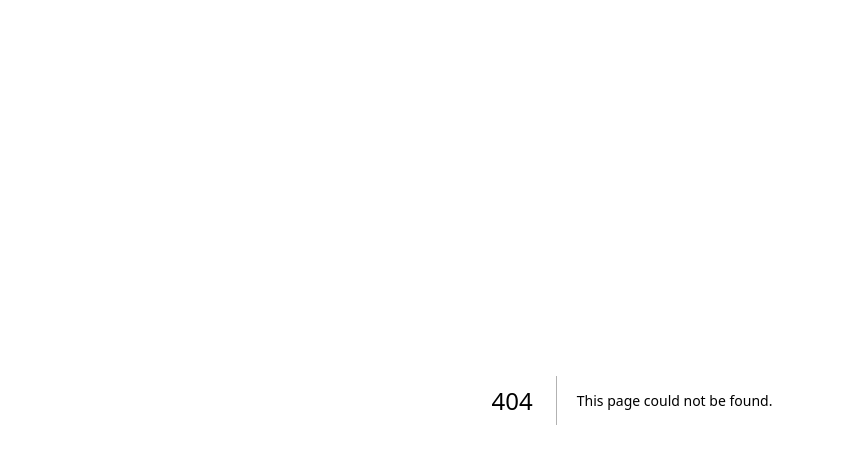
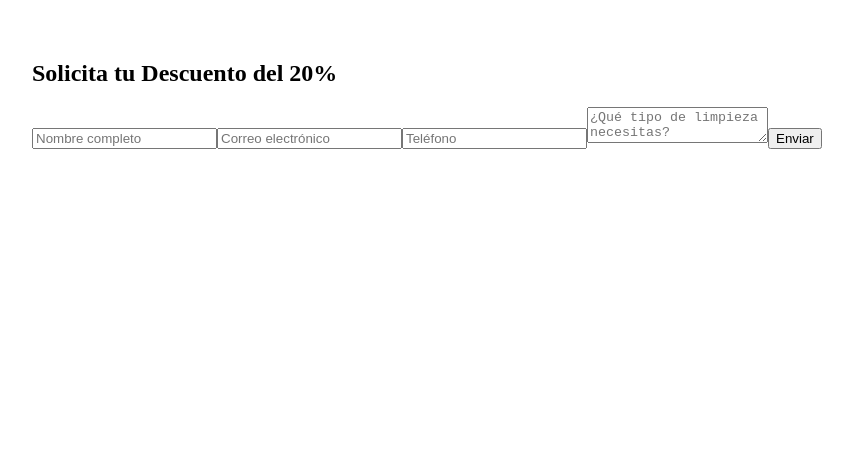
Before and after one commit to JoseOrtiz86/Closer.lyvantis, a Next.js app: page /formulario in a window 1280 px wide. Before the commit this address had no page. Shown: the top 464 px of the page, without its empty margins (8-861 px from the left). Built offline with nearby package versions, Linux system fonts and the light colour scheme.

Commit message:
Create formulario.js

```diff
--- /dev/null
+++ b/pages/formulario.js
@@ -0,0 +1,45 @@
+import React, { useState } from 'react';
+
+export default function Formulario() {
+  const [formulario, setFormulario] = useState({
+    nombre: '',
+    correo: '',
+    telefono: '',
+    mensaje: ''
+  });
+
+  const manejarCambio = (e) => {
+    setFormulario({
+      ...formulario,
+      [e.target.name]: e.target.value
+    });
+  };
+
+  const manejarEnvio = async (e) => {
+    e.preventDefault();
+
+    try {
+      const respuesta = await fetch('/api/enviar-formulario', {
+        method: 'POST',
+        headers: { 'Content-Type': 'application/json' },
+        body: JSON.stringify(formulario)
+      });
+
+      const data = await respuesta.json();
+      alert(data.mensaje || 'Formulario enviado con éxito');
+    } catch (error) {
+      alert('Hubo un error al enviar el formulario');
+    }
+  };
+
+  return (
+    <form onSubmit={manejarEnvio} style={{ padding: '2rem' }}>
+      <h2>Solicita tu Descuento del 20%</h2>
+      <input type="text" name="nombre" placeholder="Nombre completo" onChange={manejarCambio} required />
+      <input type="email" name="correo" placeholder="Correo electrónico" onChange={manejarCambio} required />
+      <input type="tel" name="telefono" placeholder="Teléfono" onChange={manejarCambio} required />
+      <textarea name="mensaje" placeholder="¿Qué tipo de limpieza necesitas?" onChange={manejarCambio}></textarea>
+      <button type="submit">Enviar</button>
+    </form>
+  );
+    }
```
